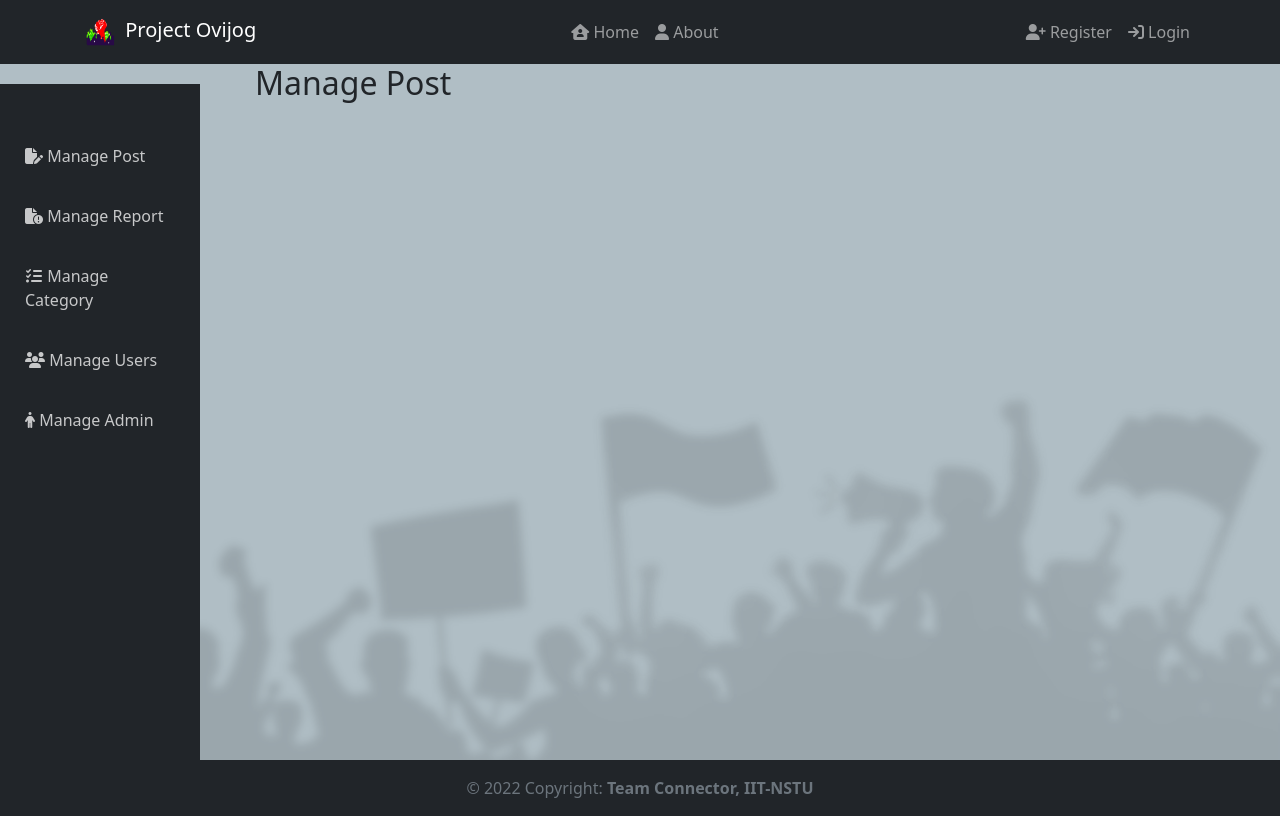
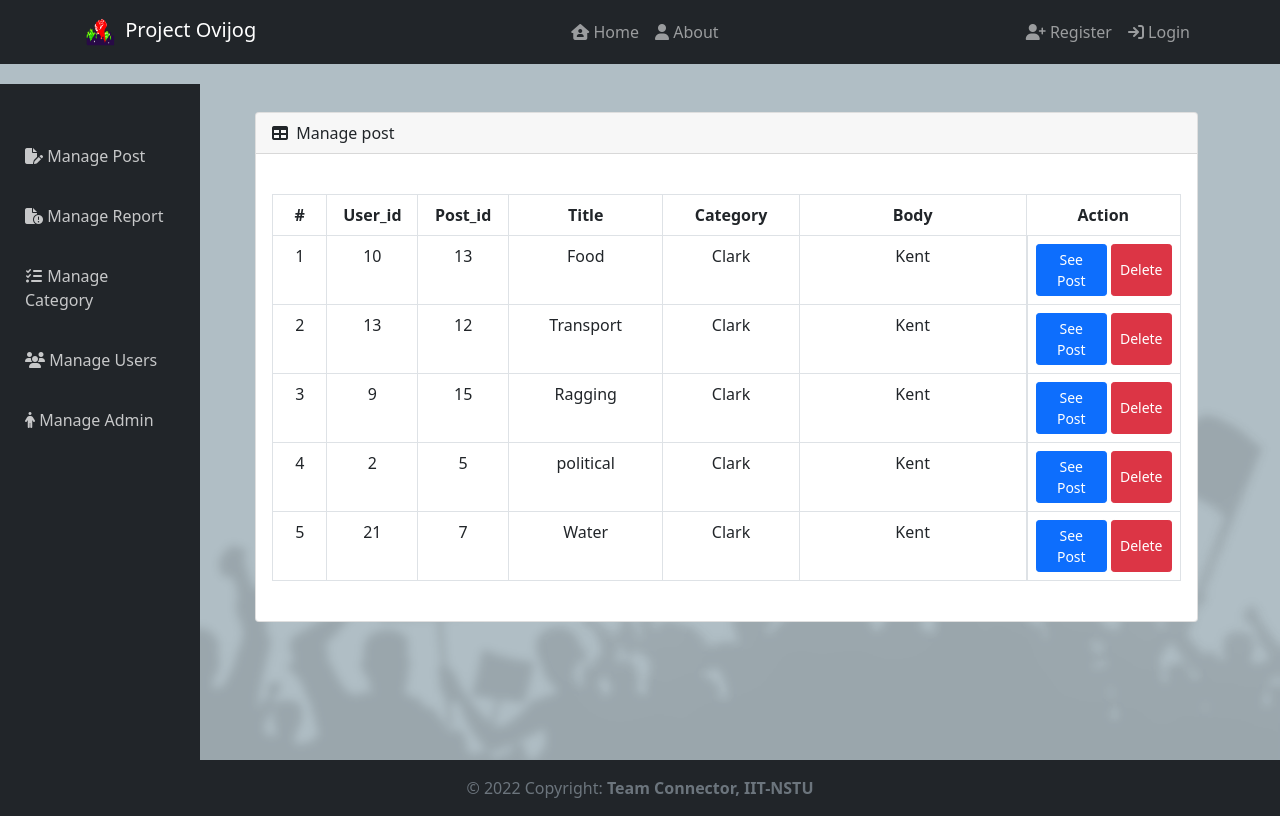
Before and after one commit to IIT-NSTU/project-ovijog, a PHP site: page /ovijog/admins/managePost in a window 1280 px wide. Run offline with PHP 8.4, Linux system fonts and the light colour scheme; some libraries are stand-ins or nearby versions.

Commit message:
Admin Manage Post

```diff
--- a/app/views/admins/managePost.php
+++ b/app/views/admins/managePost.php
@@ -4,10 +4,83 @@
 <link rel="stylesheet" href="<?php echo URLROOT; ?>/css/sidebar.css">
 
 <body>
-
-    <div class="main" style="margin-left:173px;">
-        <h2>Manage Post</h2>
-
+    <div class="main py-5" style="margin-left:173px;">
+        <!-- <div class=""> -->
+        <div class="card">
+            <div class="card-header">
+                <div class="row">
+                    <div class="col col-md-6">
+                        <i class="fas fa-table me-1"></i> Manage post
+                    </div>
+                    <!-- <div class="col col-md-6" align="right">
+                            <a href="author.php?action=add" class="btn btn-success btn-sm">Add</a>
+                        </div> -->
+                </div>
+            </div>
+            <div class="card-body">
+                <table class="table table-bordered my-4">
+                    <thead>
+                        <tr class="text-center">
+                            <th style="width: 6%;">#</th>
+                            <th style="width:10%">User_id</th>
+                            <th style="width:10%">Post_id</th>
+                            <th style="width:17%">Title</th>
+                            <th style="width:15%;">Category</th>
+                            <th style="width:25%;">Body</th>
+                            <th style="width:17%">Action</th>
+                        </tr>
+                    </thead>
+                    <tbody>
+                        <tr class="text-center">
+                            <td>1</td>
+                            <td>10</td>
+                            <td>13</td>
+                            <td>Food</td>
+                            <td>Clark</td>
+                            <td>Kent</td>
+                            <td class="d-flex justify-content-around"><button class="btn btn-sm btn-primary me-1">See Post</button><button class="btn btn-sm btn-danger">Delete</button></td>
+                        </tr>
+                        <tr class="text-center">
+                            <td>2</td>
+                            <td>13</td>
+                            <td>12</td>
+                            <td>Transport</td>
+                            <td>Clark</td>
+                            <td>Kent</td>
+                            <td class="d-flex justify-content-around"><button class="btn btn-sm btn-primary me-1">See Post</button><button class="btn btn-sm btn-danger">Delete</button></td>
+                        </tr>
+                        <tr class="text-center">
+                            <td>3</td>
+                            <td>9</td>
+                            <td>15</td>
+                            <td>Ragging</td>
+                            <td>Clark</td>
+                            <td>Kent</td>
+                            <td class="d-flex justify-content-around"><button class="btn btn-sm btn-primary me-1">See Post</button><button class="btn btn-sm btn-danger">Delete</button></td>
+                        </tr>
+                        <tr class="text-center">
+                            <td>4</td>
+                            <td>2</td>
+                            <td>5</td>
+                            <td>political</td>
+                            <td>Clark</td>
+                            <td>Kent</td>
+                            <td class="d-flex justify-content-around"><button class="btn btn-sm btn-primary me-1">See Post</button><button class="btn btn-sm btn-danger">Delete</button></td>
+                        </tr>
+                        <tr class="text-center">
+                            <td>5</td>
+                            <td>21</td>
+                            <td>7</td>
+                            <td>Water</td>
+                            <td>Clark</td>
+                            <td>Kent</td>
+                            <td class="d-flex justify-content-around"><button class="btn btn-sm btn-primary me-1">See Post</button><button class="btn btn-sm btn-danger">Delete</button></td>
+                        </tr>
+                    </tbody>
+                </table>
+            </div>
+        </div>
+        <!-- </div> -->
     </div>
 </body>
 
```
